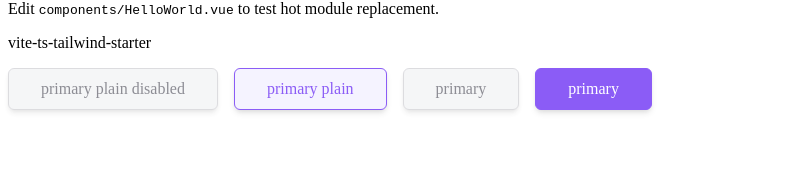
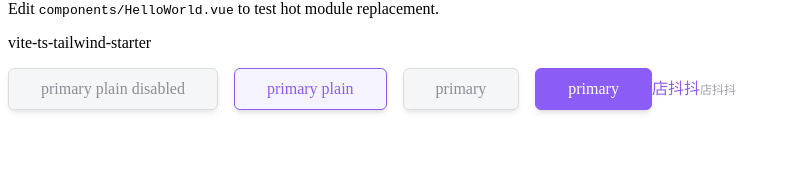
Before and after one commit to CocoUI-group/CocoUi, a Vue app: page / in a window 1280 px wide. Shown: the part 117-287 px from the top of the page, without its empty margins (0-791 px from the left). Built offline with nearby package versions, Linux system fonts and the light colour scheme; what @tailwindcss/typography would draw is missing.

Commit message:
feat(CoLink): create CoLink

```diff
--- a/src/App.vue
+++ b/src/App.vue
@@ -6,6 +6,16 @@
       <CoButton @click="l" type="primary" plain>primary plain</CoButton>
       <CoButton disabled @click="l" type="primary">primary</CoButton>
       <CoButton @click="l" type="primary">primary</CoButton>
+      <CoLink @click="l">店抖抖</CoLink>
+      <CoLink
+        size="mini"
+        type="success"
+        disabled
+        href="https://www.dianchacha.com"
+        target="_blank"
+        @click="l"
+        >店抖抖</CoLink
+      >
     </div>
   </div>
 </template>
@@ -14,8 +24,9 @@
 import HelloWorld from './components/HelloWorld.vue'
 import { defineComponent } from 'vue'
 import CoButton from '@/package/CoButton/index.vue'
+import CoLink from '@/package/CoLink/index.vue'
 export default defineComponent({
-  components: { CoButton, HelloWorld },
+  components: { CoLink, CoButton, HelloWorld },
   setup() {
     return {
       l(e: never) {
--- /dev/null
+++ b/src/package/CoLink/index.config.ts
@@ -0,0 +1,33 @@
+import { ThemeSize, ThemeType } from '@/helper'
+
+export const typeStyle = (type: ThemeType, disabled: boolean, underline: boolean): string => {
+  if (disabled) {
+    return 'cursor-not-allowed text-gray-400'
+  }
+  const map: { [key in ThemeType]: string } = {
+    [ThemeType.default]: 'text-primary-500 hover:opacity-80',
+    [ThemeType.primary]: 'text-primary-500 hover:opacity-80',
+    [ThemeType.secondary]: 'text-secondary-500 hover:opacity-80',
+    [ThemeType.success]: 'text-success-500 hover:opacity-80',
+    [ThemeType.warning]: 'text-warning-500 hover:opacity-80',
+    [ThemeType.danger]: 'text-danger-500 hover:opacity-80',
+  }
+  const classList = map[type] || map[ThemeType.default]
+  if (underline) {
+    return [classList, 'hover:underline'].join(' ')
+  } else {
+    return classList
+  }
+}
+
+export const sizeStyle = (size: ThemeSize): string => {
+  const defaultStyle = 'text-base'
+  const map: { [key in ThemeSize]: string } = {
+    [ThemeSize.mini]: 'text-xs',
+    [ThemeSize.sm]: 'text-sm',
+    [ThemeSize.md]: 'text-base',
+    [ThemeSize.lg]: 'text-lg',
+  }
+
+  return map[size] || defaultStyle
+}
--- /dev/null
+++ b/src/package/CoLink/index.vue
@@ -0,0 +1,68 @@
+<template>
+  <a
+    class="transition-all duration-300 flex-shrink-0"
+    :class="[typeClassList, sizeClass]"
+    :href="disabled ? null : href"
+    v-bind="$attrs"
+    @click="onClick"
+    ><slot></slot
+  ></a>
+</template>
+
+<script lang="ts">
+import { computed, defineComponent, PropType } from 'vue'
+import { ThemeSize, ThemeType } from '@/helper'
+import { typeStyle, sizeStyle } from '@/package/CoLink/index.config'
+export default defineComponent({
+  name: 'CoLink',
+  props: {
+    type: {
+      type: String as PropType<ThemeType>,
+      default: 'default',
+    },
+    size: {
+      type: String as PropType<ThemeSize>,
+      default: ThemeSize.md,
+    },
+    href: {
+      type: String,
+      default: 'javascript:;',
+    },
+    disabled: Boolean,
+    underline: {
+      type: Boolean,
+      default: true,
+    },
+  },
+  emits: ['click'],
+  setup(props, ctx) {
+    const typeClassList = computed(() => {
+      const type = props.type
+      const underline = props.underline
+      const disabled = props.disabled
+      return typeStyle(type, disabled, underline)
+    })
+    const sizeClass = computed(() => {
+      const size = props.size
+      return sizeStyle(size)
+    })
+    return {
+      typeClassList,
+      sizeClass,
+      onClick(e: Event) {
+        if (!props.disabled) {
+          ctx.emit('click', e)
+        }
+      },
+    }
+  },
+})
+</script>
+
+<style scoped>
+@tailwind base;
+
+@tailwind components;
+
+@tailwind utilities;
+</style>
```
Also changed, not shown: 2 other files (tests, documents, lock files or other folders).
